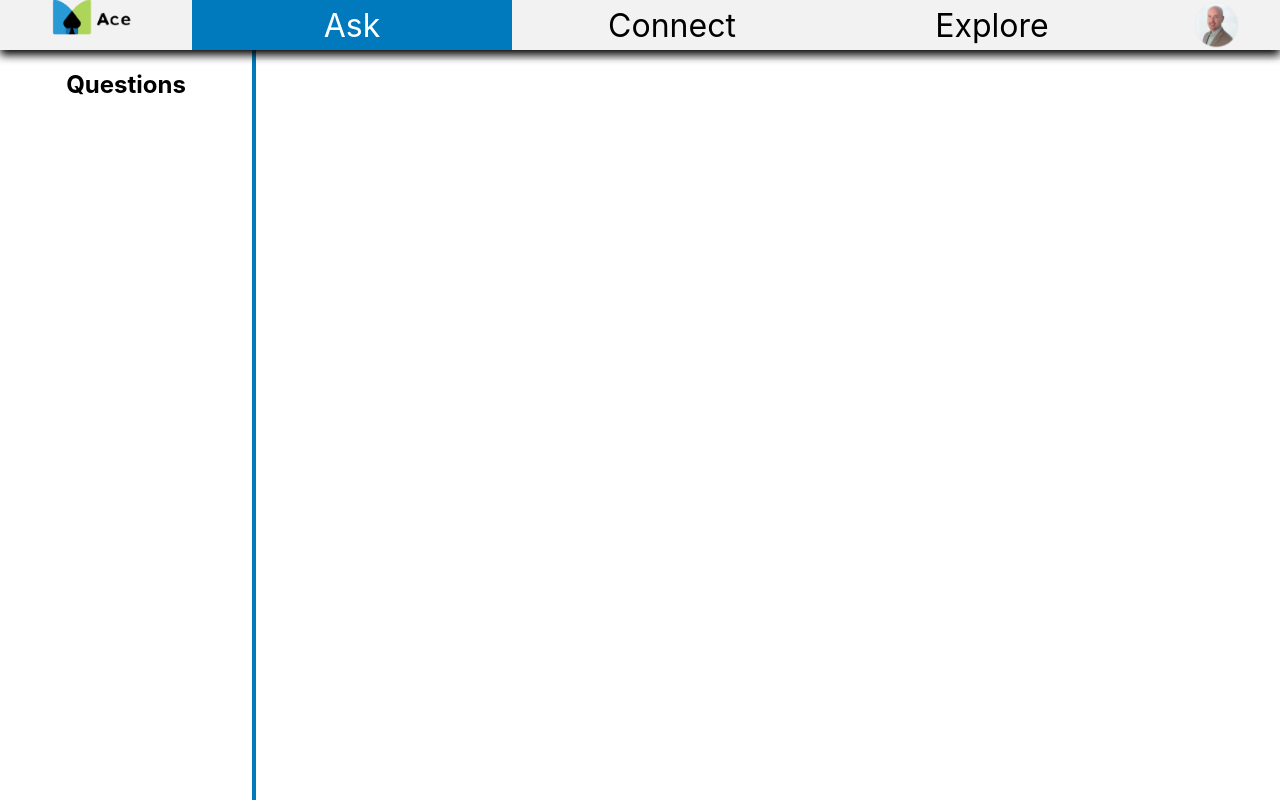
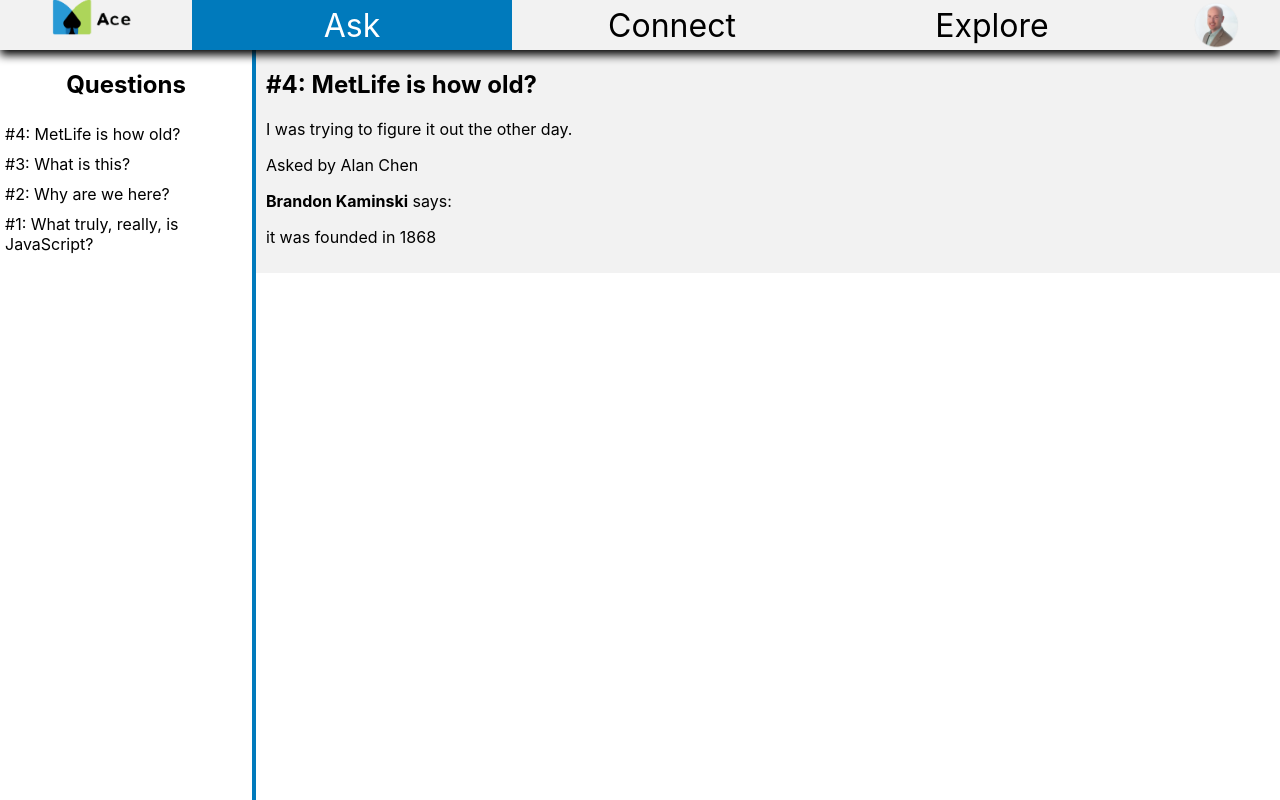
Before and after one commit to AlanChen4/MeetLyfe, a Next.js app in the folder meet-lyfe/: page /ask in a window 1280 px wide. Built offline with nearby package versions, Linux system fonts and the light colour scheme.

Commit message:
added header component and also problem with state

```diff
--- /dev/null
+++ b/meet-lyfe/pages/Header.js
@@ -0,0 +1,22 @@
+export default function Header()
+{
+    return (
+        <div id="header" className="light">
+            <div id="aceimg" className="light">
+                <a href="ask"><img src="./images/acelogo.png" height="75" alt="Logo"></img></a>
+            </div>
+            <div id="ask" className="tab selected light">
+                <a href="ask">Ask</a>
+            </div>
+            <div id="connect" className="tab light">
+                <a href="connect">Connect</a>
+            </div>
+            <div id="explore" className="tab light">
+                <a href="explore">Explore</a>
+            </div>
+            <div id="pfp" className="light">
+                <img src="./images/mikepfp.png" height="50" alt="PFP"></img>
+            </div>
+        </div>
+    );
+}
--- a/meet-lyfe/pages/ask.js
+++ b/meet-lyfe/pages/ask.js
@@ -1,34 +1,97 @@
-export default function Ask() {
+//imported from api
+import Header from './Header';
+import { useState, useEffect } from 'react';
+
+//local vars
+let questions = {
+1: {
+    title : 'What truly, really, is JavaScript?',
+    author : 'Michael Phillips',
+    body : "I don't understand what JavaScript is. Is it a language or something?",
+    a : true,
+    replies : [{author : 'Brandon Kaminski', reply : 'yes lmao get good'}],
+},
+2: {
+    title : 'Why are we here?',
+    author : 'Michael Phillips',
+    body : "Just to suffer? Nah, we're vibing",
+    a: true,
+    replies : [],
+},
+3: {
+    title : 'What is this?',
+    author : 'Brandon Kaminski',
+    body : "Anyone know?",
+    a : false,
+    replies : [],
+},
+4: {
+    title : 'MetLife is how old?',
+    author : 'Alan Chen',
+    body : "I was trying to figure it out the other day.",
+    a : false,
+    replies : [{author: 'Brandon Kaminski', reply: 'it was founded in 1868'}],
+},
+}
+
+// function id(n)
+// {
+// return document.getElementById(n);
+// }
+
+//page render
+export default function Ask()
+{
+    //init setup
+    let x = Object.keys(questions).sort(function(a,b){return b - a});
+    //state vars
+    const [currentQ, setCurrentQ] = useState(x[0]);
+
+
+    function getQlist()
+    {
+        let qstr = '';
+        qstr = x.map(n => writeNavHeading(n));
+        console.log(qstr);
+        return <div id = 'qlist'>{qstr}</div>
+    }
+
+    //functions
+    function writeNavHeading(num)
+    {
+        let q = questions[num];
+        let jsx = <p id = {'q' + num} key = {'q' + num} className = "q light" onClick = {function() {displayQ(currentQ)}}> #{num}: {q.title}</p>;
+        return jsx;
+    }
+
+    function displayQ(num)
+    {
+        useEffect(() => {
+            setCurrentQ(num);
+          }, []);
+        console.log(currentQ);
+        let q = questions[num];
+        return(
+            <div id = "askcontainer">
+                <h2>#{num}: {q.title}</h2>
+                <p className="qpar">{q.body}</p>
+                <p className="author">Asked by {q.a ? 'anonymous' : q.author}</p>
+                {q.replies.map(r => <div className="reply"><p><b>{r.author}</b> says:</p> <p>{r.reply}</p></div>)}
+            </div>
+        );
+    }
+
     return (
         <div id = "fullbody">
-            <div id="header" class="light">
-                <div id="aceimg" class="light">
-                    <a href="./ask.html"><img src="./images/acelogo.png" height="75" alt="Logo"></img></a>
-                </div>
-                <div id="ask" class="tab selected light">
-                    <a href="ask.html">Ask</a>
-                </div>
-                <div id="connect" class="tab light">
-                    <a href="ask.html">Connect</a>
-                </div>
-                <div id="explore" class="tab light">
-                    <a href="ask.html">Explore</a>
-                </div>
-                <div id="pfp" class="light">
-                    <img src="./images/mikepfp.png" height="50" alt="PFP"></img>
-                </div>
-            </div>
+            <Header/>
             <div id="qbar">
                 <div>
                     <h2>Questions</h2>
-                    <div id = "qlist">
-                    </div>
+                    {getQlist()}
                 </div>
             </div>
-            <div id="mainask" class="main light">
-                <div id="askcontainer">
-
-                </div>
+            <div id="mainask" className="main light">
+                {displayQ(currentQ)}
             </div>
         </div>
     )
```
